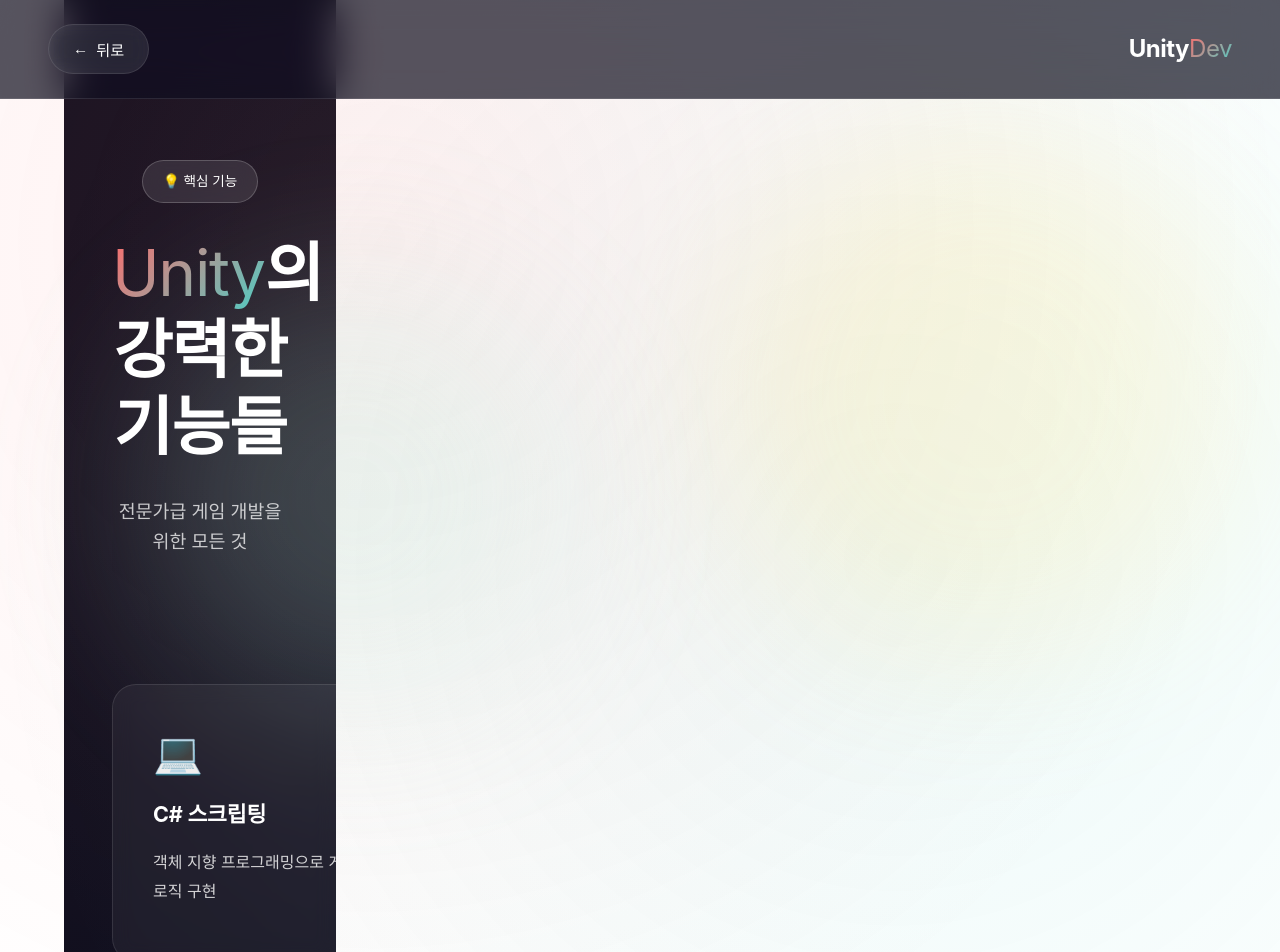
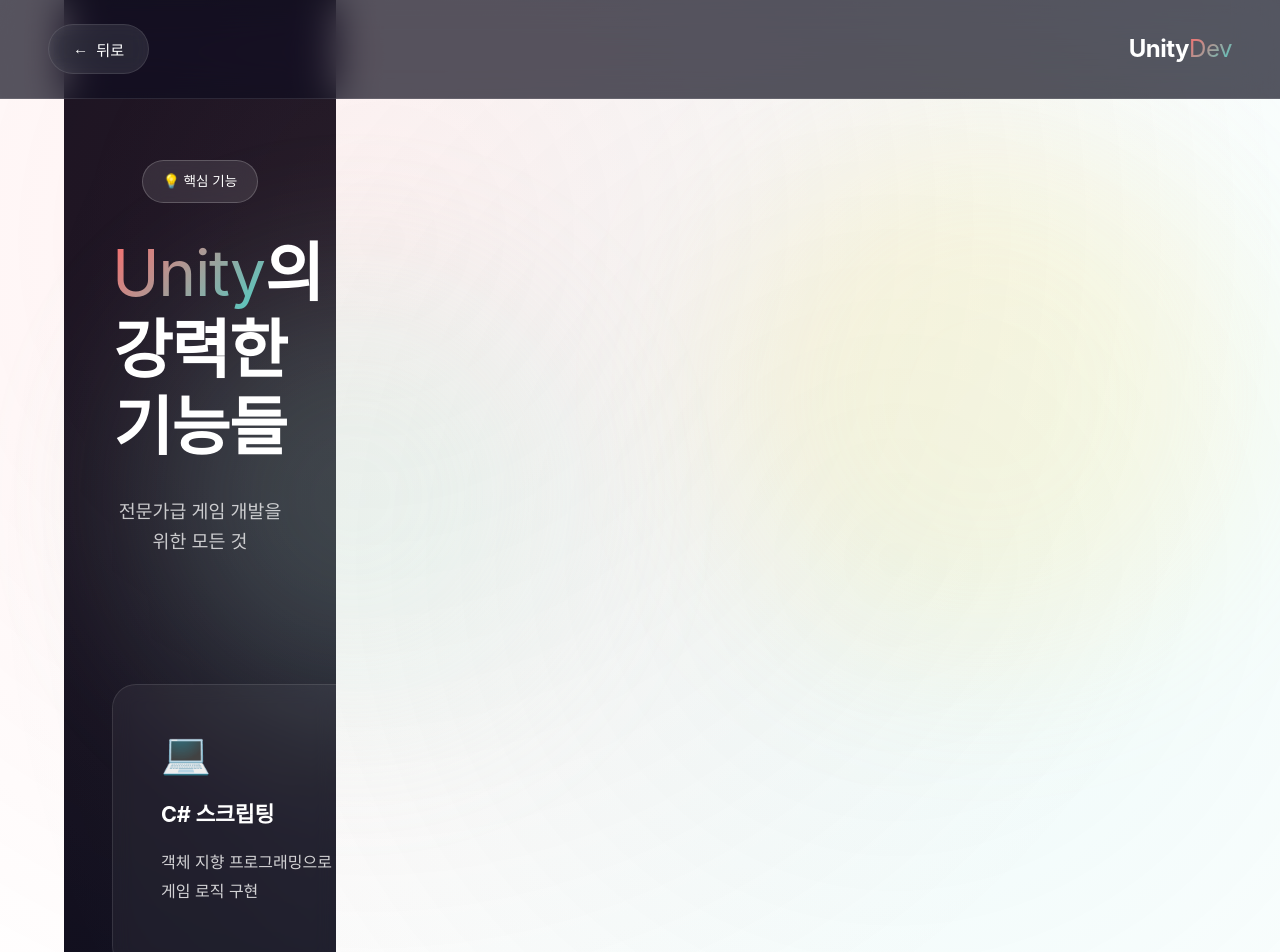
Before and after one commit to jjc6252498/unity-dev-site, a Vue app: page /learn in a window 1280 px wide. Shown: the top 952 px of the page. Built offline with nearby package versions, Linux system fonts and the light colour scheme.

Commit message:
Fix: 우측 텍스트 잘림 해결 - 우측 패딩 증가, 배경 z-index -1, overflow visible 설정

```diff
--- a/src/views/LearnView.vue
+++ b/src/views/LearnView.vue
@@ -334,11 +334,12 @@
   grid-template-columns: repeat(auto-fit, minmax(320px, 1fr));
   gap: 2rem;
   width: 100%;
+  overflow: visible;
 }
 
 .feature-card {
   position: relative;
-  padding: 3rem 2.5rem 3rem 2.5rem;
+  padding: 3rem 3.5rem 3rem 3rem;
   background: rgba(255, 255, 255, 0.05);
   backdrop-filter: blur(10px);
   border-radius: 24px;
@@ -347,6 +348,7 @@
   height: auto;
   display: block;
   min-height: 240px;
+  overflow: visible;
 }
 
 .feature-card::before {
@@ -354,11 +356,15 @@
   position: absolute;
   top: 0;
   left: 0;
+  right: 0;
+  bottom: 0;
   width: 100%;
   height: 100%;
   background: linear-gradient(135deg, var(--card-color) 0%, transparent 100%);
   opacity: 0;
   transition: opacity 0.4s ease;
+  z-index: -1;
+  border-radius: 24px;
 }
 
 .feature-card:hover {
@@ -384,7 +390,7 @@
   margin-bottom: 1rem;
   letter-spacing: -0.01em;
   position: relative;
-  z-index: 1;
+  z-index: 10;
   word-break: keep-all;
   white-space: normal;
   overflow-wrap: break-word;
@@ -395,12 +401,13 @@
   color: rgba(255, 255, 255, 0.8);
   line-height: 1.8;
   position: relative;
-  z-index: 1;
+  z-index: 10;
   word-break: keep-all;
   white-space: normal;
   overflow-wrap: break-word;
   margin-top: 0.5rem;
-  padding-bottom: 0.5rem;
+  padding-bottom: 1rem;
+  padding-right: 1rem;
 }
 
 .card-shine {
@@ -413,7 +420,7 @@
   transform: translateX(-100%);
   transition: transform 0.6s;
   pointer-events: none;
-  z-index: 0;
+  z-index: -1;
 }
 
 .feature-card:hover .card-shine {
@@ -451,7 +458,7 @@
 
 .step-card {
   position: relative;
-  padding: 3rem 2.5rem 3rem 2.5rem;
+  padding: 3rem 3.5rem 3rem 3rem;
   background: rgba(255, 255, 255, 0.03);
   backdrop-filter: blur(10px);
   border-radius: 20px;
@@ -460,6 +467,7 @@
   height: auto;
   display: block;
   min-height: 220px;
+  overflow: visible;
 }
 
 .step-card:hover {
@@ -493,6 +501,8 @@
   word-break: keep-all;
   white-space: normal;
   overflow-wrap: break-word;
+  position: relative;
+  z-index: 10;
 }
 
 .step-content p {
@@ -503,7 +513,10 @@
   white-space: normal;
   overflow-wrap: break-word;
   margin-top: 0.5rem;
-  padding-bottom: 0.5rem;
+  padding-bottom: 1rem;
+  padding-right: 1rem;
+  position: relative;
+  z-index: 10;
 }
 
 .step-line {
```
